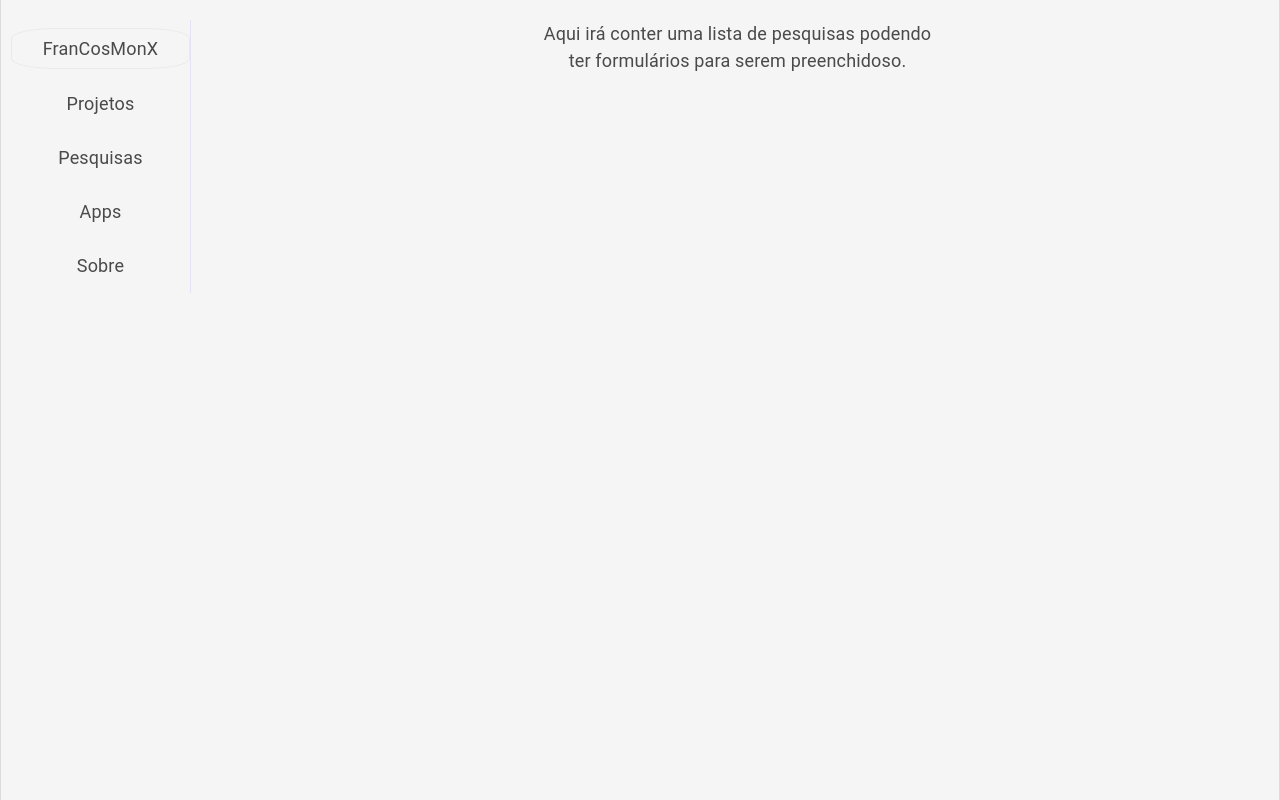
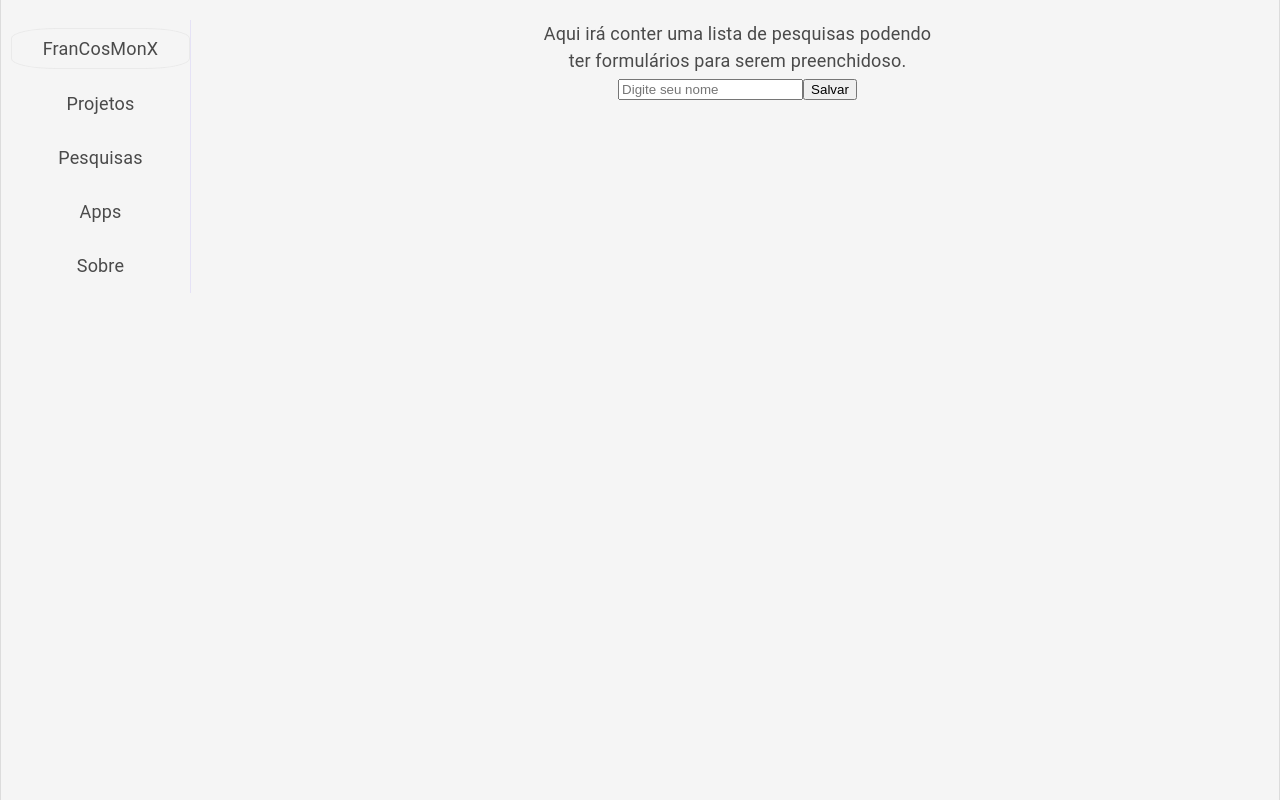
Before and after one commit to FranCosMonX/FranCosMonX.github.io, a React (Vite) app: page /pesquisas in a window 1280 px wide. Built offline with nearby package versions, Linux system fonts and the light colour scheme; no server answers.

Commit message:
criando um experimento de conexao com supabase e github pages

```diff
--- a/package.json
+++ b/package.json
@@ -15,6 +15,8 @@
     "@emotion/react": "^11.14.0",
     "@emotion/styled": "^11.14.1",
     "@mui/material": "^9.1.0",
+    "@supabase/ssr": "^0.10.3",
+    "@supabase/supabase-js": "^2.108.0",
     "react": "^19.2.6",
     "react-dom": "^19.2.6",
     "react-router-dom": "^7.17.0"
--- /dev/null
+++ b/src/pages/Formulario.tsx
@@ -0,0 +1,36 @@
+import { useState, type FC } from "react";
+import { supabase } from "../../supabase";
+
+const Formulario: FC = () => {
+  const [nome, setNome] = useState("");
+
+  async function handleSubmit(e: React.FormEvent) {
+    e.preventDefault();
+
+    const { data, error } = await supabase
+      .from("teste") // nome da tabela no Supabase
+      .insert([{ nome }]);
+
+    if (error) {
+      console.error(error);
+      alert("Erro ao salvar");
+    } else {
+      alert("Dados salvos com sucesso!");
+      setNome("");
+      alert(data)
+    }
+  }
+
+  return (
+    <form onSubmit={handleSubmit}>
+      <input
+        value={nome}
+        onChange={(e) => setNome(e.target.value)}
+        placeholder="Digite seu nome"
+      />
+      <button type="submit">Salvar</button>
+    </form>
+  );
+}
+
+export default  Formulario
--- a/src/pages/Pesquisas.tsx
+++ b/src/pages/Pesquisas.tsx
@@ -3,6 +3,7 @@ import MyBody from "../components/MyBody"
 import MyContainer from "../components/MyContainer"
 import MyMenu from "../components/MyMenu"
 import type { FC } from "react"
+import Formulario from "./Formulario"
 
 const Pesquisas_Pagina: FC = () => {
   return (
@@ -10,6 +11,8 @@ const Pesquisas_Pagina: FC = () => {
       <MyMenu />
       <MyContainer>
         <Typography>Aqui irá conter uma lista de pesquisas podendo ter formulários para serem preenchidoso.</Typography>
+
+        <Formulario />
       </MyContainer>
     </MyBody>
   )
--- /dev/null
+++ b/supabase.ts
@@ -0,0 +1,10 @@
+import { createClient } from '@supabase/supabase-js';
+
+const supabaseUrl = import.meta.env.VITE_SUPABASE_URL;
+const supabaseKey = import.meta.env.VITE_SUPABASE_KEY;
+
+console.log(supabaseUrl)
+export const supabase = createClient(supabaseUrl, supabaseKey);
+
+
+// https://rrzvrtyvfbjmyhzbywgi.supabase.co/rest/v1/teste
--- a/tsconfig.app.json
+++ b/tsconfig.app.json
@@ -21,5 +21,5 @@
     "erasableSyntaxOnly": true,
     "noFallthroughCasesInSwitch": true
   },
-  "include": ["src"]
+  "include": ["src", "supabase.ts"]
 }
--- /dev/null
+++ b/vite-env.d.ts
@@ -0,0 +1 @@
+/// <reference types="vite/client" />
```
Also changed, not shown: 1 other file (tests, documents, lock files or other folders).
